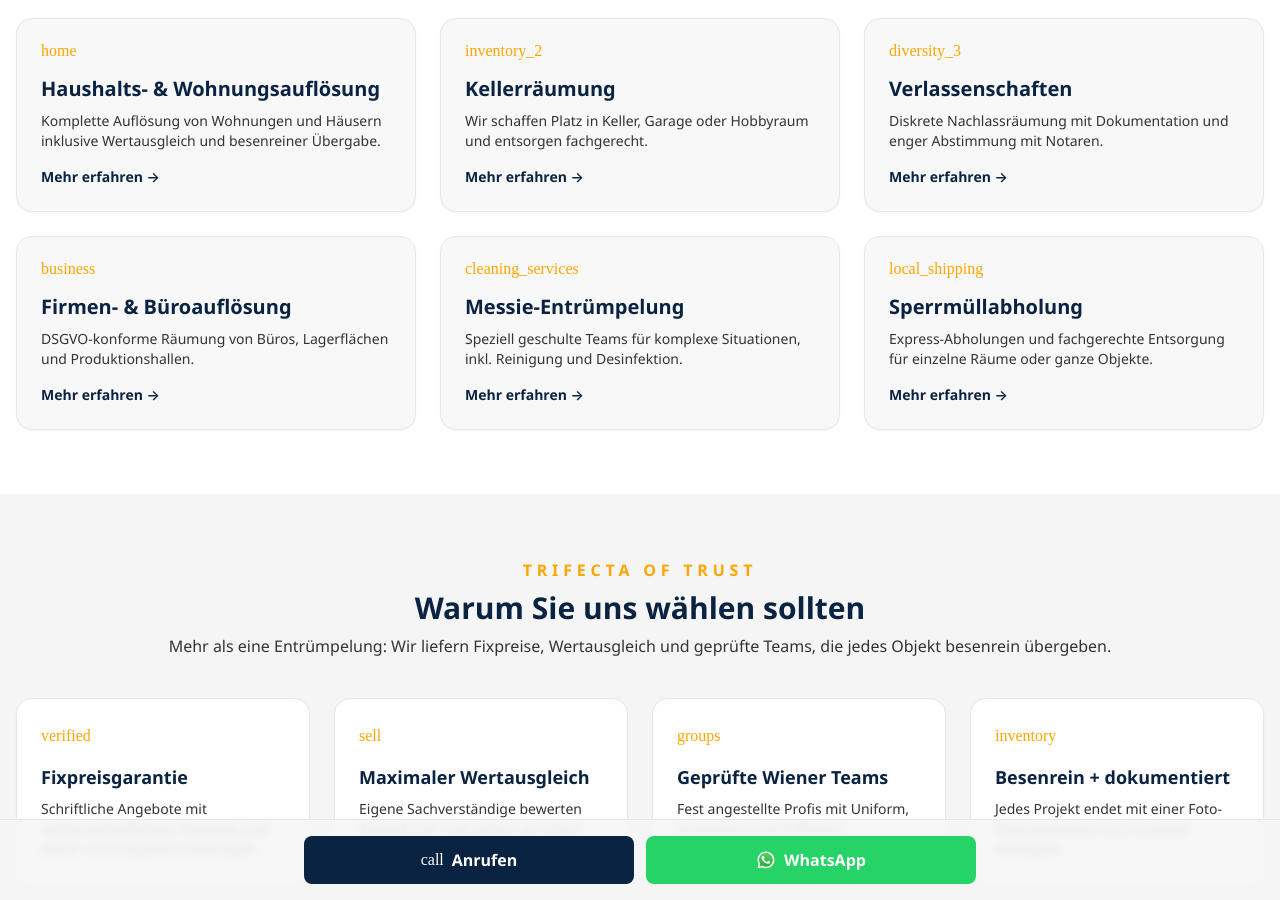
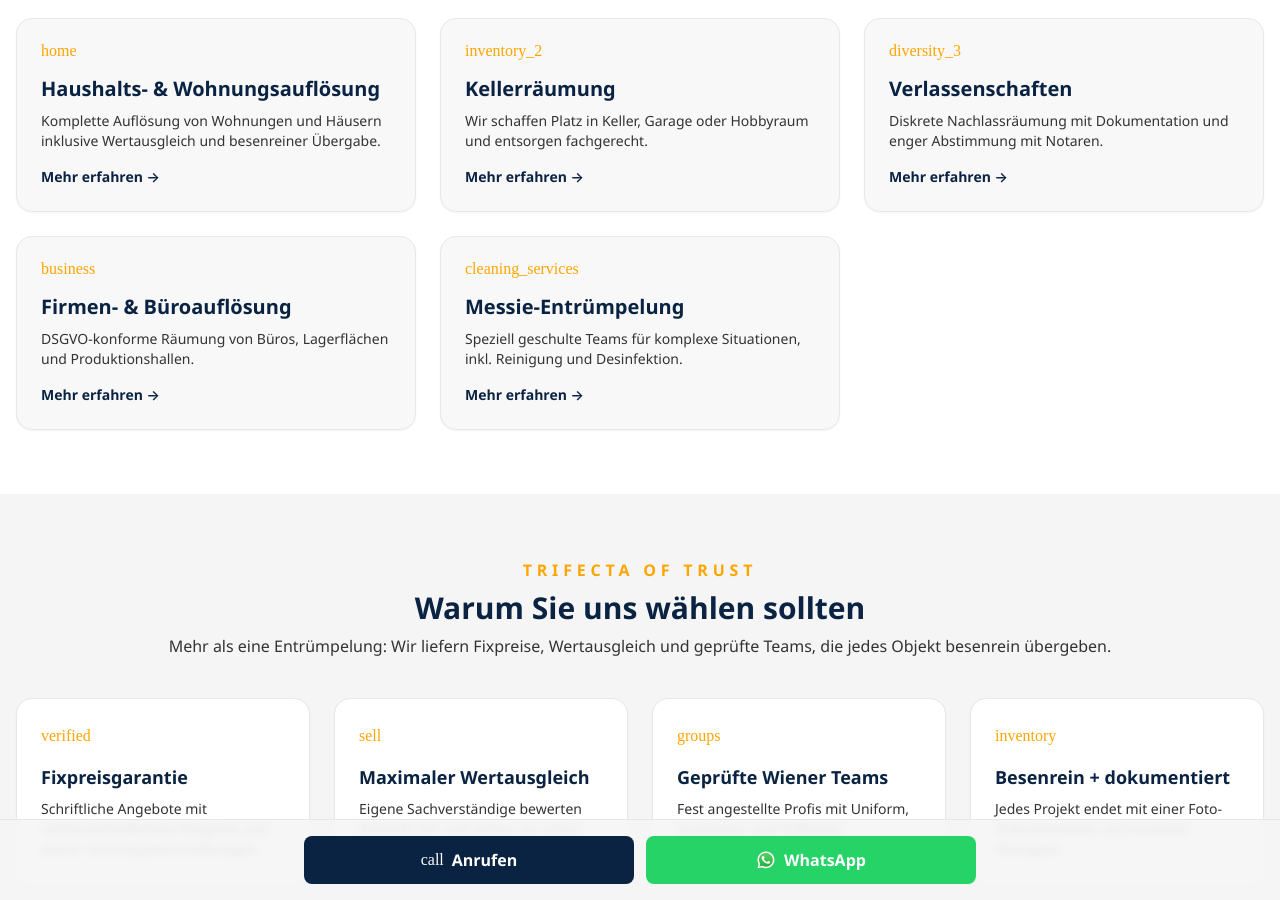
Before and after one commit to omercelik/ruempelraeumung.github.io, a Jekyll site: the page built from index.md, in a window 1280 px wide and 900 px high, scrolled down 1320 px. Built offline with Jekyll 4.4.1, drawn with Linux system fonts in a browser that asks for light colours; some web fonts are replaced.

Commit message:
removed non-existing page

```diff
--- a/_data/navigation.yml
+++ b/_data/navigation.yml
@@ -21,8 +21,6 @@ services:
         url: /leistungen/verlassenschaft/
       - title: Messie-Entrümpelung
         url: /leistungen/messie-entruempelung/
-      - title: Sperrmüllabholung
-        url: /leistungen/sperrmuellabholung/
 districts:
   - title: 1010 Innere Stadt
     url: /leistungen/haushaltsaufloesung-1010-wien/
--- a/_data/service_cards.yml
+++ b/_data/service_cards.yml
@@ -18,7 +18,3 @@
   description: Speziell geschulte Teams für komplexe Situationen, inkl. Reinigung und Desinfektion.
   url: /leistungen/messie-entruempelung/
   icon: cleaning_services
-- title: Sperrmüllabholung
-  description: Express-Abholungen und fachgerechte Entsorgung für einzelne Räume oder ganze Objekte.
-  url: /leistungen/sperrmuellabholung/
-  icon: local_shipping
```
